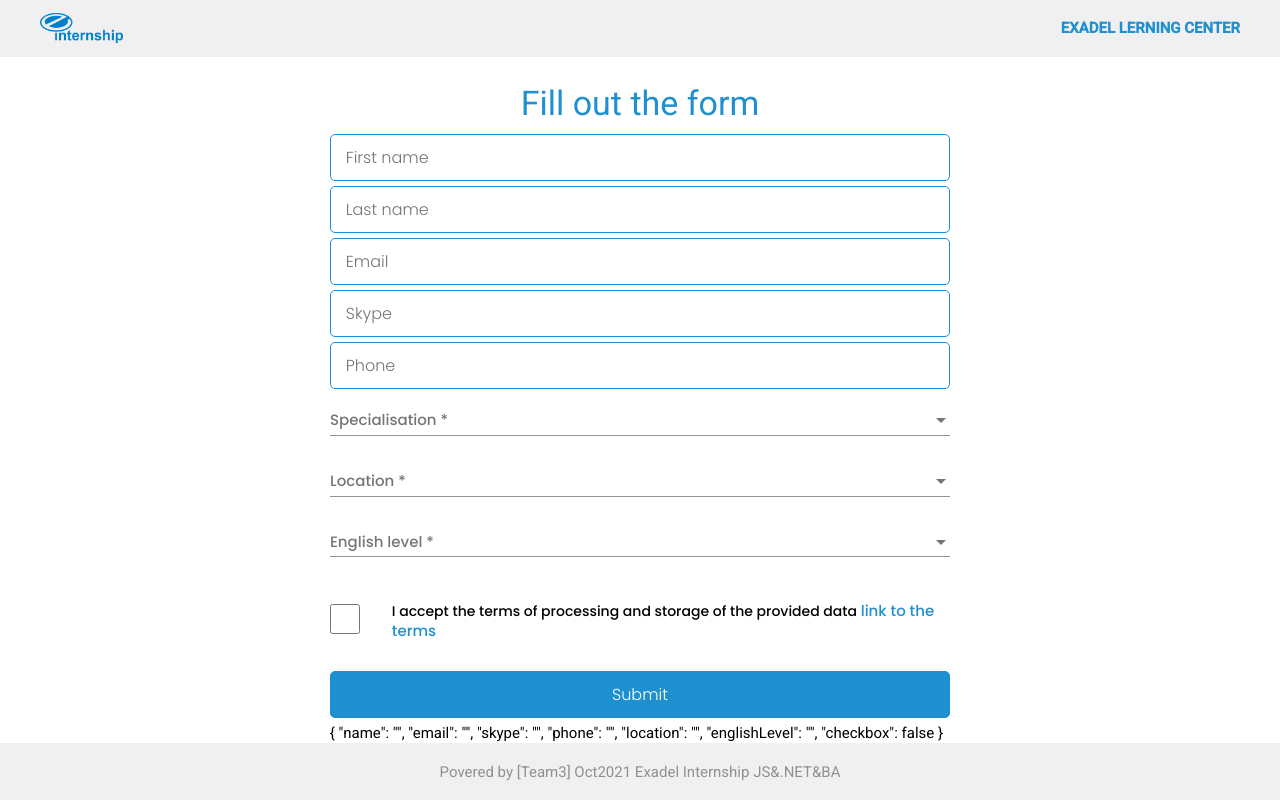
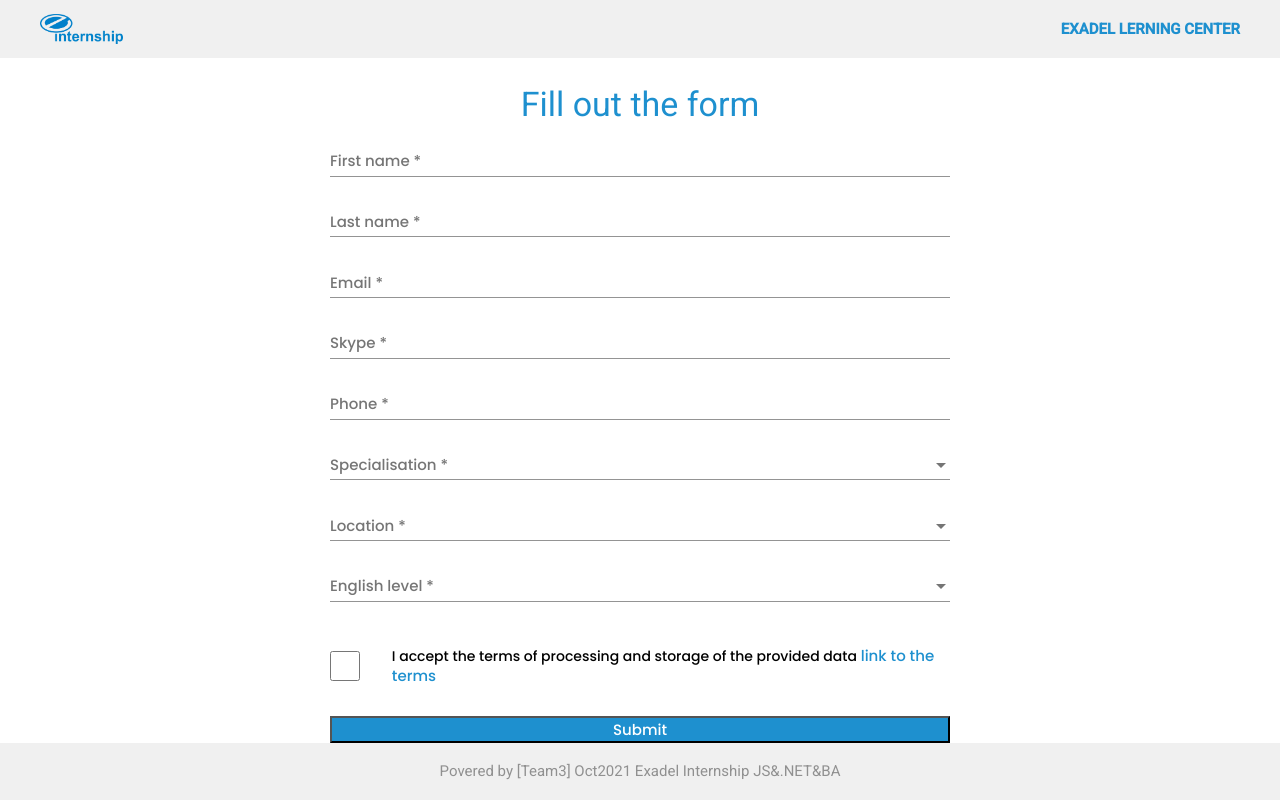
Before and after one commit to YanBrock/BE-Oct2021-Exadel-Internship-JS-FE, an Angular app: page / in a window 1280 px wide. Built offline with nearby package versions, Linux system fonts and the light colour scheme.

Commit message:
refactor: changed default inputs to inputs from material

```diff
--- a/src/app/form/form.component.html
+++ b/src/app/form/form.component.html
@@ -1,40 +1,56 @@
 <h2>Fill out the form</h2>
 
-<form class="form intern" #internForm ="ngForm" >
-  <input type="text" name="name" id="" placeholder="First name" [(ngModel)]="intern.firstName">
-  <input type="text" name="name" id="" placeholder="Last name" [(ngModel)]="intern.lastName">
-  <input type="email" name="email" id="" placeholder="Email" [(ngModel)]="intern.email">
-  <input type="text" name="skype" id="" placeholder="Skype" [(ngModel)]="intern.skype">
-  <input type="phone" name="phone" id="" placeholder="Phone" [(ngModel)]="intern.phone">
+<form class="form intern" #internForm="ngForm">
+  <mat-form-field>
+    <mat-label>First name</mat-label>
+    <input matInput name="firstName" #firstName="ngModel" required [(ngModel)]="intern.firstName" />
+    <mat-error *ngIf="firstName.invalid && firstName.touched">First name must be specified</mat-error>
+  </mat-form-field>
 
-  <!-- Закомментированный инпут ниже все ломает, почему? Что я делаю не так? -->
+  <mat-form-field>
+    <mat-label>Last name</mat-label>
+    <input matInput name="lastName" #lastName="ngModel" required [(ngModel)]="intern.lastName" />
+    <mat-error *ngIf="lastName.invalid && lastName.touched">Last name must be specified</mat-error>
+  </mat-form-field>
 
-  <!-- <mat-form-field>
+  <mat-form-field>
+    <mat-label>Email</mat-label>
+    <input matInput name="email" #email="ngModel" required [(ngModel)]="intern.email" />
+    <mat-error *ngIf="email.invalid && email.touched">Email must be specified</mat-error>
+  </mat-form-field>
+
+  <mat-form-field>
+    <mat-label>Skype</mat-label>
+    <input matInput name="skype" #skype="ngModel" required [(ngModel)]="intern.skype" />
+    <mat-error *ngIf="skype.invalid && skype.touched">Skype must be specified</mat-error>
+  </mat-form-field>
+
+  <mat-form-field>
     <mat-label>Phone</mat-label>
     <input matInput name="phone" #phone="ngModel" required [(ngModel)]="intern.phone" />
     <mat-error *ngIf="phone.invalid && phone.touched">Phone must be specified</mat-error>
-  </mat-form-field> -->
+  </mat-form-field>
 
   <mat-form-field>
     <mat-label>Specialisation</mat-label>
-    <mat-select [(ngModel)]="intern.specialisation" name="location" #location="ngModel" required>
-      <mat-option *ngFor='let key of isSpecialisation'[value]="key" >{{key}}</mat-option>
+    <mat-select [(ngModel)]="intern.specialisation" name="specialisation" #specialisation="ngModel" required>
+      <mat-option *ngFor='let key of isSpecialisation' [value]="key">{{key}}</mat-option>
+    </mat-select>
+    <mat-error *ngIf="specialisation.hasError('required')">Specialisation must be specified</mat-error>
+  </mat-form-field>
+
+  <mat-form-field>
+    <mat-label>Location</mat-label>
+    <mat-select [(ngModel)]="intern.location" name="location" #location="ngModel" required>
+      <mat-option *ngFor='let key of isLocation' [value]="key">{{key}}</mat-option>
     </mat-select>
     <mat-error *ngIf="location.hasError('required')">Location must be specified</mat-error>
   </mat-form-field>
 
   <mat-form-field>
-    <mat-label>Location</mat-label>
-    <mat-select [(ngModel)]="intern.location" name="location" #location="ngModel" required>
-      <mat-option *ngFor='let key of isLocation'[value]="key" >{{key}}</mat-option>
-    </mat-select>
-    <mat-error *ngIf="location.hasError('required')">Location must be specified</mat-error>
-  </mat-form-field>
-
-  <mat-form-field >
     <mat-label>English level</mat-label>
     <mat-select [(ngModel)]="intern.english" name="englishLevel" #englishLevel="ngModel" required>
-      <mat-option *ngFor='let key of isEnglishlevel'[value]="key" >{{key}}</mat-option>
+      <mat-option *ngFor='let key of isEnglishlevel' [value]="key">{{key}}</mat-option>
     </mat-select>
     <mat-error *ngIf="englishLevel.hasError('required')">English level must be specified</mat-error>
   </mat-form-field>
@@ -43,7 +59,7 @@
     <input type="checkbox" name="checkbox" id="checkbox_id" value="value" class="checkboxForm"
       [(ngModel)]="checkboxClick">
 
-    <label for="checkbox_id">I accept the terms of processing and storage of the provided data <a href="#">link to the
+      <label for="checkbox_id">I accept the terms of processing and storage of the provided data <a href="#">link to the
         terms</a></label>
 
   </div>
@@ -51,4 +67,4 @@
 
 </form>
 
-{{internForm.value | json}}
+<!-- {{internForm.value | json}} -->
--- a/src/app/form/form.component.scss
+++ b/src/app/form/form.component.scss
@@ -19,25 +19,25 @@ h2{
     cursor: pointer;
   }
 
-  input,
-  select {
-    margin-bottom: 5px;
-    border-radius: 5px;
-    border: 1px solid #1e90cf;
-    padding: 10px 15px;
-    font-size: 16px;
-    font-weight: 300;
-  }
+  // input,
+  // select {
+  //   margin-bottom: 5px;
+  //   border-radius: 5px;
+  //   border: 1px solid #1e90cf;
+  //   padding: 10px 15px;
+  //   font-size: 16px;
+  //   font-weight: 300;
+  // }
 
-  input:focus,
-  select:focus,
-  input:-webkit-autofill,
-  input:-webkit-autofill:hover,
-  input:-webkit-autofill:focus,
-  input:-webkit-autofill:active {
-    transition: color 9999s ease-out, background-color 9999s ease-out;
-    outline: none;
-  }
+  // input:focus,
+  // select:focus,
+  // input:-webkit-autofill,
+  // input:-webkit-autofill:hover,
+  // input:-webkit-autofill:focus,
+  // input:-webkit-autofill:active {
+  //   transition: color 9999s ease-out, background-color 9999s ease-out;
+  //   outline: none;
+  // }
 
   .wrapperCheckBox {
     display: flex;
--- a/src/app/form/form.component.ts
+++ b/src/app/form/form.component.ts
@@ -37,7 +37,7 @@ export class FormComponent implements OnInit {
 
     if (this.checkboxClick) {
       this.formService.saveDataIntern(this.intern);
-      // internForm.reset();
+      internForm.reset();
     } else {
       console.log(`Checkbox checked: ${this.checkboxClick}`);
     }
--- a/src/app/form/form.module.ts
+++ b/src/app/form/form.module.ts
@@ -5,6 +5,8 @@ import { FormComponent } from '../form/form.component';
 import { FormsModule } from '@angular/forms';
 import { MatFormFieldModule } from '@angular/material/form-field';
 import { MatSelectModule } from '@angular/material/select';
+import { MatInputModule } from '@angular/material/input';
+
 
 
 @NgModule({
@@ -19,6 +21,7 @@ import { MatSelectModule } from '@angular/material/select';
     FormsModule,
     MatSelectModule,
     MatFormFieldModule,
+    MatInputModule
   ]
 
 })
```
